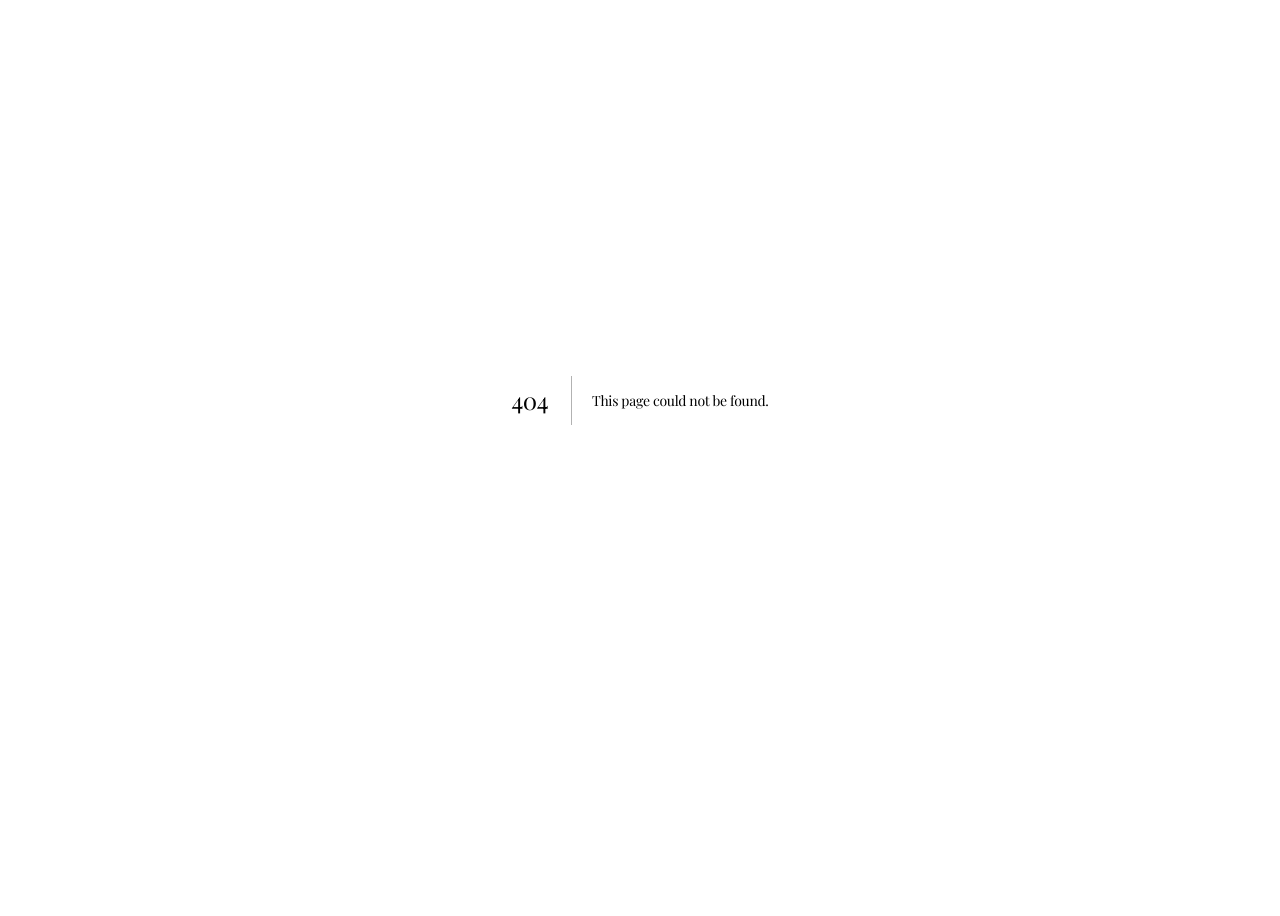
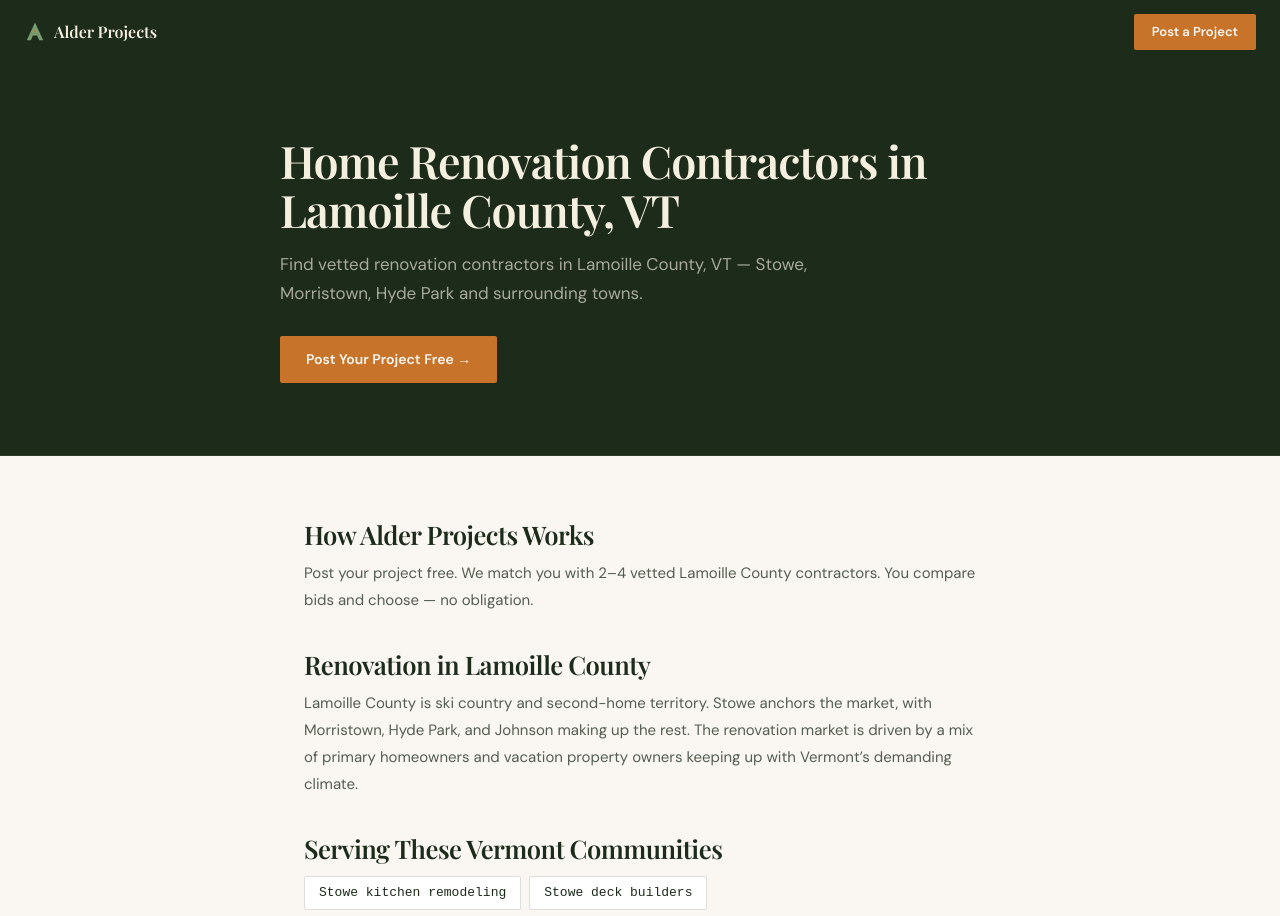
Before and after one commit to alderprojects/alder-projects-site, a Next.js app: page /lamoille-county-vt in a window 1280 px wide. Before the commit this address had no page. Shown: the top 916 px of the page. Before the commit the page ends 800 px from the top, so only its background shows below. Built offline with nearby package versions, Linux system fonts and the light colour scheme.

Commit message:
Create page.tsx

```diff
--- /dev/null
+++ b/src/app/lamoille-county-vt/page.tsx
@@ -0,0 +1,36 @@
+import { Metadata } from 'next'
+import SeoPage from '@/components/SeoPage'
+
+export const metadata: Metadata = {
+  title: 'Contractors Lamoille County VT | Alder Projects',
+  description: 'Find vetted renovation contractors in Lamoille County, VT — Stowe, Morristown, Hyde Park and surrounding towns.',
+}
+
+const content = {
+  "h1": "Home Renovation Contractors in Lamoille County, VT",
+  "intro": "Find vetted renovation contractors in Lamoille County, VT — Stowe, Morristown, Hyde Park and surrounding towns.",
+  "sections": [
+    {"heading": "How Alder Projects Works", "body": "Post your project free. We match you with 2–4 vetted Lamoille County contractors. You compare bids and choose — no obligation."},
+    {"heading": "Renovation in Lamoille County", "body": "Lamoille County is ski country and second-home territory. Stowe anchors the market, with Morristown, Hyde Park, and Johnson making up the rest. The renovation market is driven by a mix of primary homeowners and vacation property owners keeping up with Vermont’s demanding climate."}
+  ],
+  "townLinks": [
+    {"label": "Stowe kitchen remodeling", "href": "/kitchen-remodeling-stowe-vt"},
+    {"label": "Stowe deck builders", "href": "/deck-builders-stowe-vt"},
+    {"label": "Morristown bathroom remodeling", "href": "/bathroom-remodeling-morristown-vt"}
+  ],
+  "faqs": [
+    {"q": "Is Stowe expensive for contractors?", "a": "Labor costs in the Stowe area tend to run 10–20% higher than in Burlington, reflecting market demand. Premium materials are also common in the Stowe renovation market."},
+    {"q": "Do second-home owners use Alder Projects?", "a": "Yes — Alder Projects works for both primary and vacation properties. Many Stowe-area projects come from owners who aren’t local and need a reliable way to find vetted contractors remotely."},
+    {"q": "What’s the busiest season for contractors in Lamoille County?", "a": "Spring and fall are busy. Ski season slows exterior work but interior renovations continue year-round. Book early for summer projects."}
+  ],
+  "ctaText": "Post Your Project Free →",
+  "internalLinks": [
+    {"label": "Kitchen remodeling Vermont", "href": "/kitchen-remodeling-vermont"},
+    {"label": "Deck builders Vermont", "href": "/deck-builders-vermont"},
+    {"label": "Chittenden County contractors", "href": "/chittenden-county-vt"}
+  ]
+}
+
+export default function Page() {
+  return <SeoPage content={content} />
+}
```
